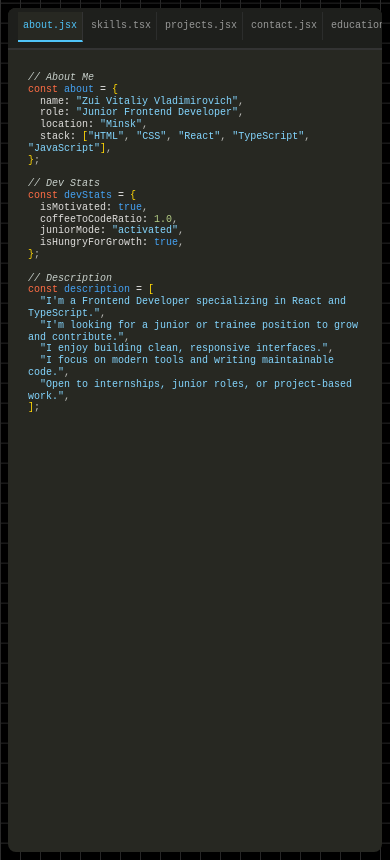
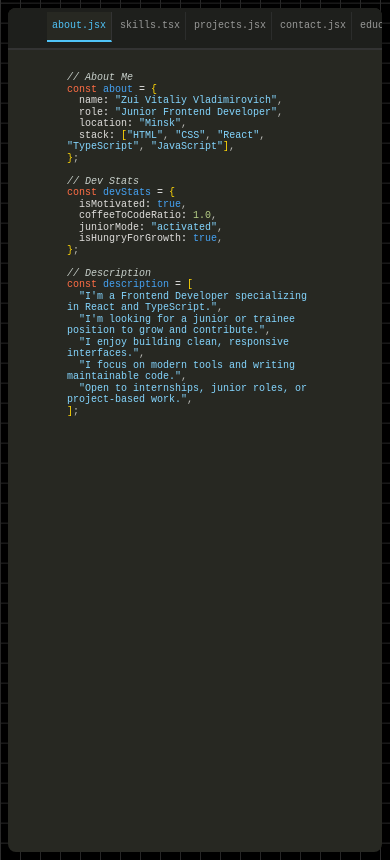
Before and after one commit to woodw1n/vscode-portfolio, a React (Vite) app: page / in a window 390 px wide. Built offline with nearby package versions, Linux system fonts and the light colour scheme.

Commit message:
update mobile.css v0.10

```diff
--- a/src/styles/mobile.css
+++ b/src/styles/mobile.css
@@ -20,7 +20,10 @@
     overflow-x: auto;
     white-space: nowrap;
     gap: 3px;
-    padding: 4px 10px;
+    padding-left: 10vw;
+    padding-right: 10vw;
+    padding-top: 4px;
+    padding-bottom: 4px;
     scrollbar-width: none;
   }
 
@@ -39,26 +42,28 @@
 
 @media (max-width: 768px) {
   .editor-window {
-    width: 100% !important;
+    width: 100%;
     margin: 0;
     padding: 0;
-    min-height: 100vh !important;
+    min-height: 100vh;
   }
 
   .editor-right {
-    width: 100% !important;
-    min-height: calc(100vh - 36px) !important;
+    width: 100%;
+    min-height: calc(100vh - 40px);
   }
 
   .editor-content {
-    width: calc(100% - 20px) !important;
-    max-width: calc(100% - 20px) !important;
-    margin: 0 auto !important;
-    padding: 12px 10px !important;
+    width: calc(100% - 20vw);
+    max-width: calc(100% - 20vw);
+    margin-left: 10vw;
+    margin-right: 10vw;
+    padding-top: 12px;
+    padding-bottom: 10vh;
     box-sizing: border-box;
-    font-size: 13px !important;
-    line-height: 1.22 !important;
-    min-height: calc(100vh - 70px) !important;
+    font-size: 12px !important;
+    line-height: 1.18 !important;
+    min-height: calc(100vh - 80px);
   }
 }
 
@@ -66,7 +71,8 @@
   pre,
   code {
     font-size: 10px !important;
-    line-height: 1.18 !important;
+    line-height: 1.15 !important;
     white-space: pre-wrap;
     word-break: break-word;
-  }}
+  }
+}
```
